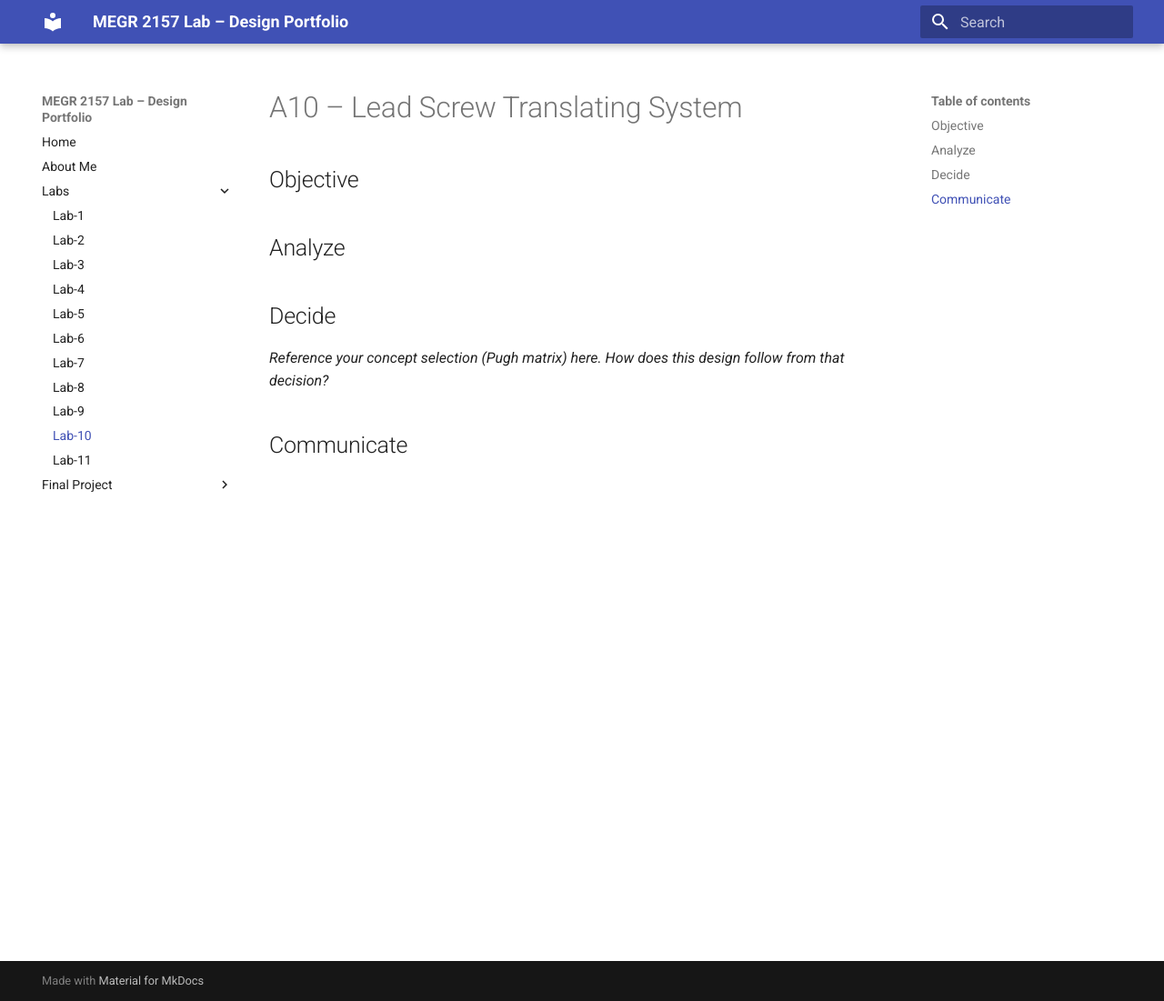
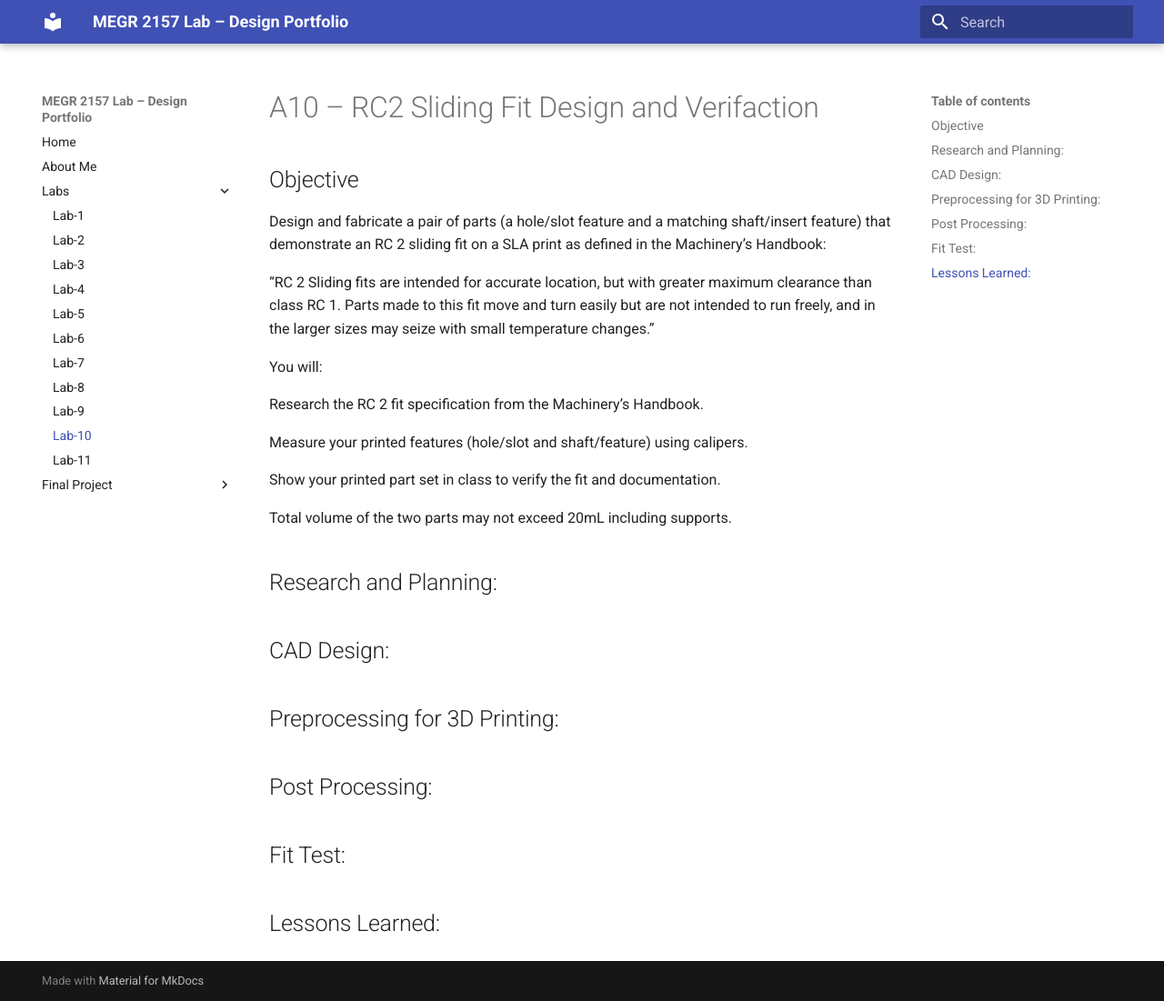
Before and after one commit to AndrewYang2428/andrewyang-megr2156-lab-portfolio, an MkDocs documentation site: the page built from docs/Labs/L10/index.md, in a window 1280 px wide and 1101 px high. Shown: the whole window at 91% size. Built offline with MkDocs 1.6.1 and Material for MkDocs 9.7.7, drawn with Linux system fonts in a browser that asks for light colours.

Commit message:
Revise document for RC2 Sliding Fit Design
Updated title and content to reflect RC2 sliding fit design and verification process.

```diff
--- a/docs/Labs/L10/index.md
+++ b/docs/Labs/L10/index.md
@@ -1,12 +1,38 @@
-# A10 – Lead Screw Translating System
+# A10 – RC2 Sliding Fit Design and Verifaction
 
 ## Objective
 
+Design and fabricate a pair of parts (a hole/slot feature and a matching shaft/insert feature) that demonstrate an RC 2 sliding fit on a SLA print as defined in the Machinery’s Handbook:
 
-## Analyze
+“RC 2 Sliding fits are intended for accurate location, but with greater maximum clearance than class RC 1. Parts made to this fit move and turn easily but are not intended to run freely, and in the larger sizes may seize with small temperature changes.”
+
+You will:
+
+Research the RC 2 fit specification from the Machinery’s Handbook.
+
+Measure your printed features (hole/slot and shaft/feature) using calipers.
+
+Show your printed part set in class to verify the fit and documentation.
+
+Total volume of the two parts may not exceed 20mL including supports.
+
+## Research and Planning:
 
 
-## Decide
-_Reference your concept selection (Pugh matrix) here. How does this design follow from that decision?_
 
-## Communicate
+## CAD Design:
+
+
+
+## Preprocessing for 3D Printing:
+
+
+
+## Post Processing:
+
+
+## Fit Test:
+
+
+
+## Lessons Learned:
```
